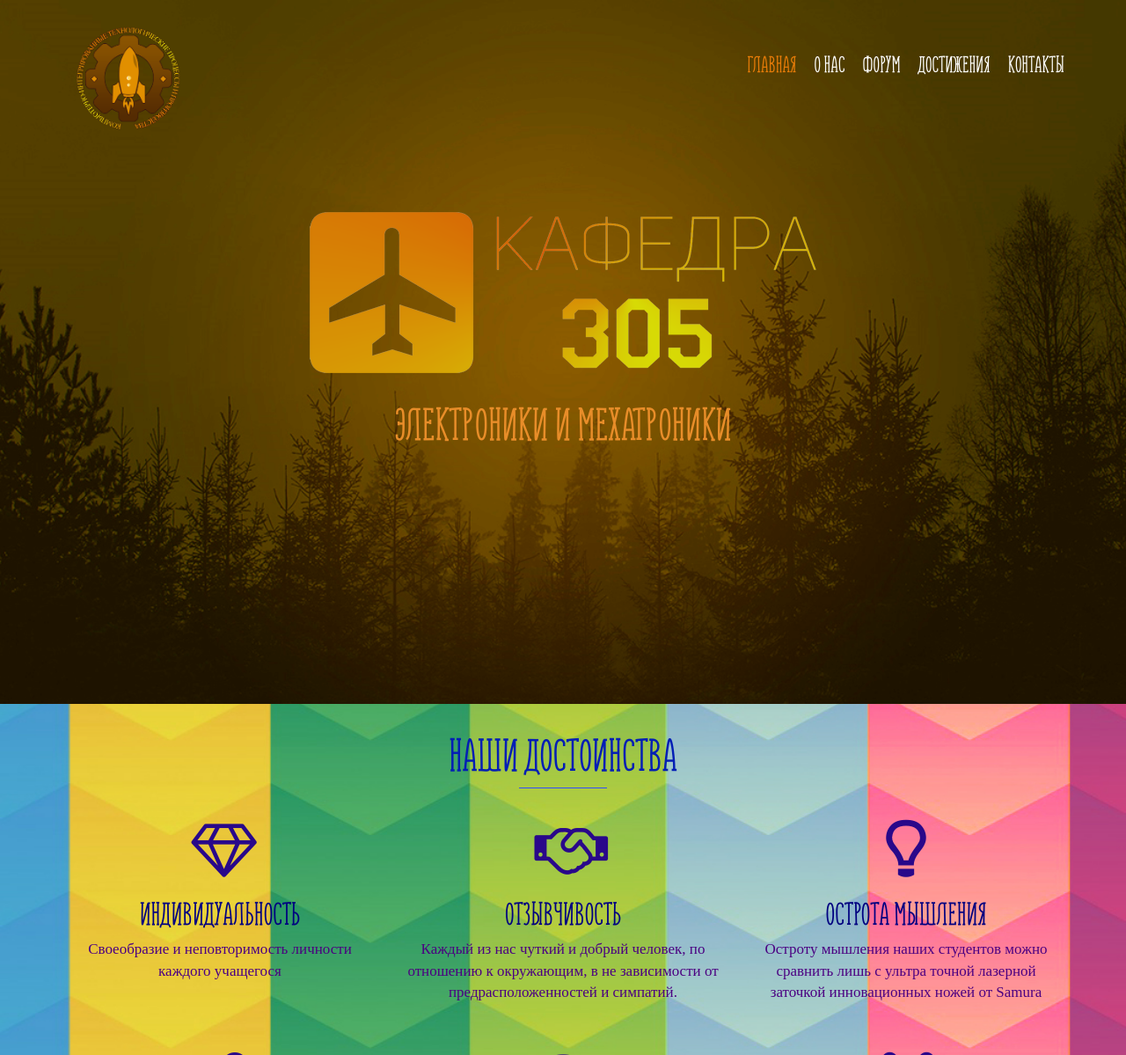
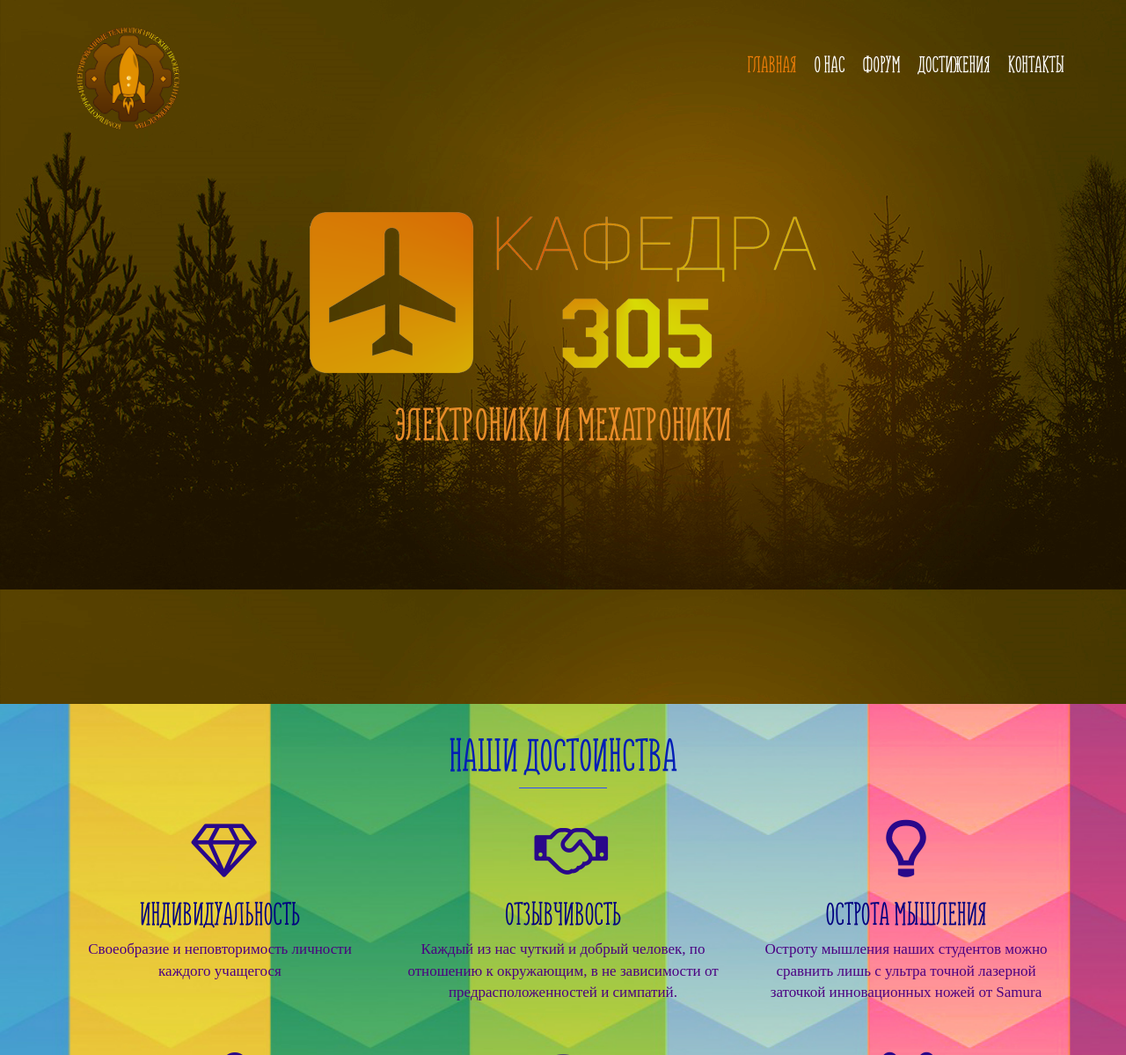
Before and after one commit to Chalapa-Nika/Chalapa-Nika.github.io, a PHP site: page / in a window 1280 px wide. Shown: the top 1199 px of the page at 88% size. Run offline with PHP 8.4, Linux system fonts and the light colour scheme; some web fonts are replaced.

Commit message:
Update style.css

```diff
--- a/style.css
+++ b/style.css
@@ -27,6 +27,9 @@ header,
     height: 100vh;
     background-size: cover;
     text-align: center;
+}
+header {
+background: url(img/header/header_bg.png);
 }
 /*.top_panel {
     background-color: #1e1300;
```
